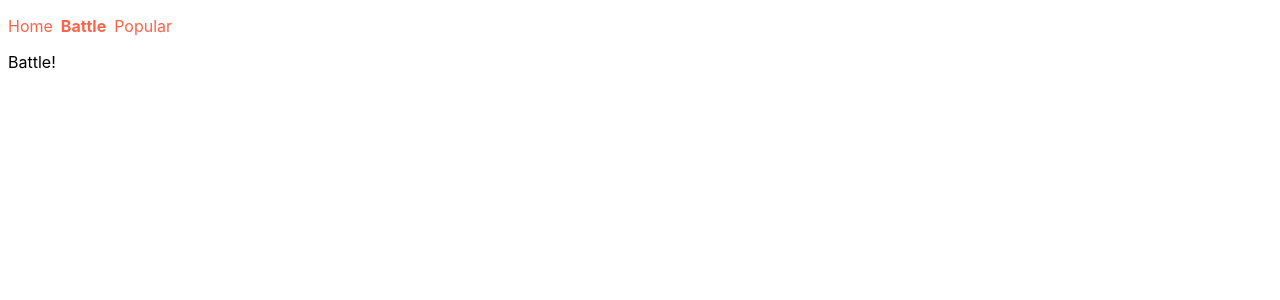
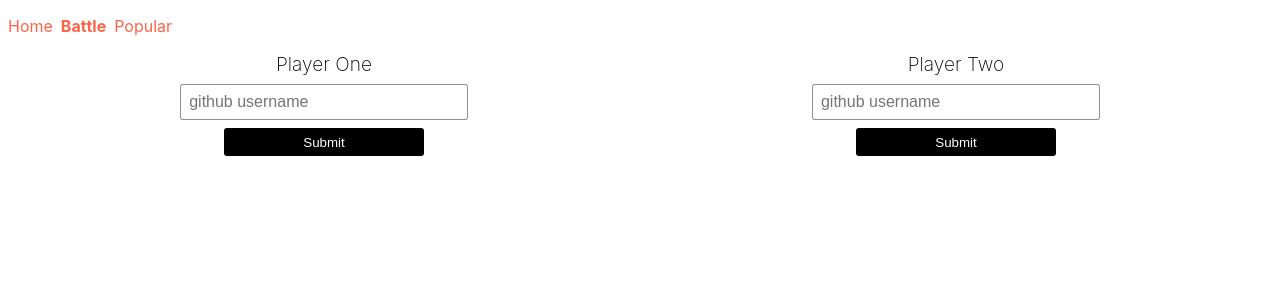
Before and after one commit to ylu021/pet-project, a React (Create React App) app in the folder client/: page /battle in a window 1280 px wide. Shown: the top 300 px of the page. Built offline with nearby package versions, Linux system fonts and the light colour scheme.

Commit message:
Battle encapsulation
Encapsulation - passing down props function from parent to child and
child to parent

```diff
--- a/client/src/components/battle.js
+++ b/client/src/components/battle.js
@@ -1,15 +1,93 @@
 import React, { Component } from 'react';
-
+import PropTypes from 'prop-types'
 
 class Battle extends Component {
+  constructor(props) {
+    super(props)
+    this.state = {
+      playerOne: {
+        username: '',
+        label: 'Player One',
+        img: null
+      },
+      playerTwo: {
+        username: '',
+        label: 'Player Two',
+        img: null
+      }
+    }
+  }
+
+  handleSubmit = (player, username) => {
+    console.log(player, username);
+    this.setState({
+      [player]: {
+        username: username,
+        img: 'https://github.com/' + username + '.png?size=200'
+      }
+    })
+  }
 
   render() {
     return (
-      <div>
-        Battle!
+      <div className="battle-container">
+        {!this.state.playerOne.username
+          ? <PlayerInput label={ 'playerOne' } presentation={ this.state.playerOne.label } onSubmit={ this.handleSubmit } />
+          // : <PlayerTile player={ this.state.playerOne }/>
+          : <div>yo</div>
+          }
+        {!this.state.playerTwo.username
+          ? <PlayerInput label={ 'playerTwo' } presentation={ this.state.playerTwo.label } onSubmit={ this.handleSubmit } />
+          // : <PlayerTile player={ this.state.playerTwo } />
+          : <div>yo</div>
+        }
       </div>
     )
   }
 }
 
+class PlayerInput extends Component {
+  constructor(props) {
+    super(props)
+    this.state = {
+      username: ''
+    }
+  }
+  handleChange = (e) => {
+    this.setState({
+      username: e.target.value
+    })
+  }
+
+  handleSubmit = (e) => {
+    e.preventDefault()
+    this.props.onSubmit(this.props.label, this.state.username)
+  }
+
+  render() {
+    return (
+      <form onSubmit={ this.handleSubmit } className='battle-form'>
+        <label className='battle-label'>
+          { this.props.presentation }
+          <input
+            id='username'
+            placeholder='github username'
+            type='text'
+            name='username'
+            className='username-input'
+            value={ this.state.username }
+            onChange={ this.handleChange }
+          />
+        </label>
+        <button className='btn' type='submit'>Submit</button>
+      </form>
+    )
+  }
+}
+
+PlayerInput.PropTypes = {
+  onSubmit: PropTypes.func.isRequired,
+  label: PropTypes.string.isRequired
+}
+
 export default Battle;
--- a/client/src/index.css
+++ b/client/src/index.css
@@ -79,6 +79,35 @@ a {
   align-items: center;
 }
 
+.battle-container {
+  display: flex;
+  flex-direction: row;
+  align-items: center;
+  justify-content: space-around;
+}
+
+.battle-form {
+  display: flex;
+  flex-direction: column;
+  width: 500px;
+  align-items: center;
+}
+
+.battle-label {
+  text-align: center;
+  font-size: larger;
+  font-weight: 200;
+}
+
+.username-input {
+  border-radius: 3px;
+  margin: 0.5em;
+  padding: 0.5em;
+  border: 1px solid rgba(0,0,0,0.43);
+  font-size: medium;
+  width: 80%;
+}
+
 .btn {
   display: block;
   width: 200px;
```
